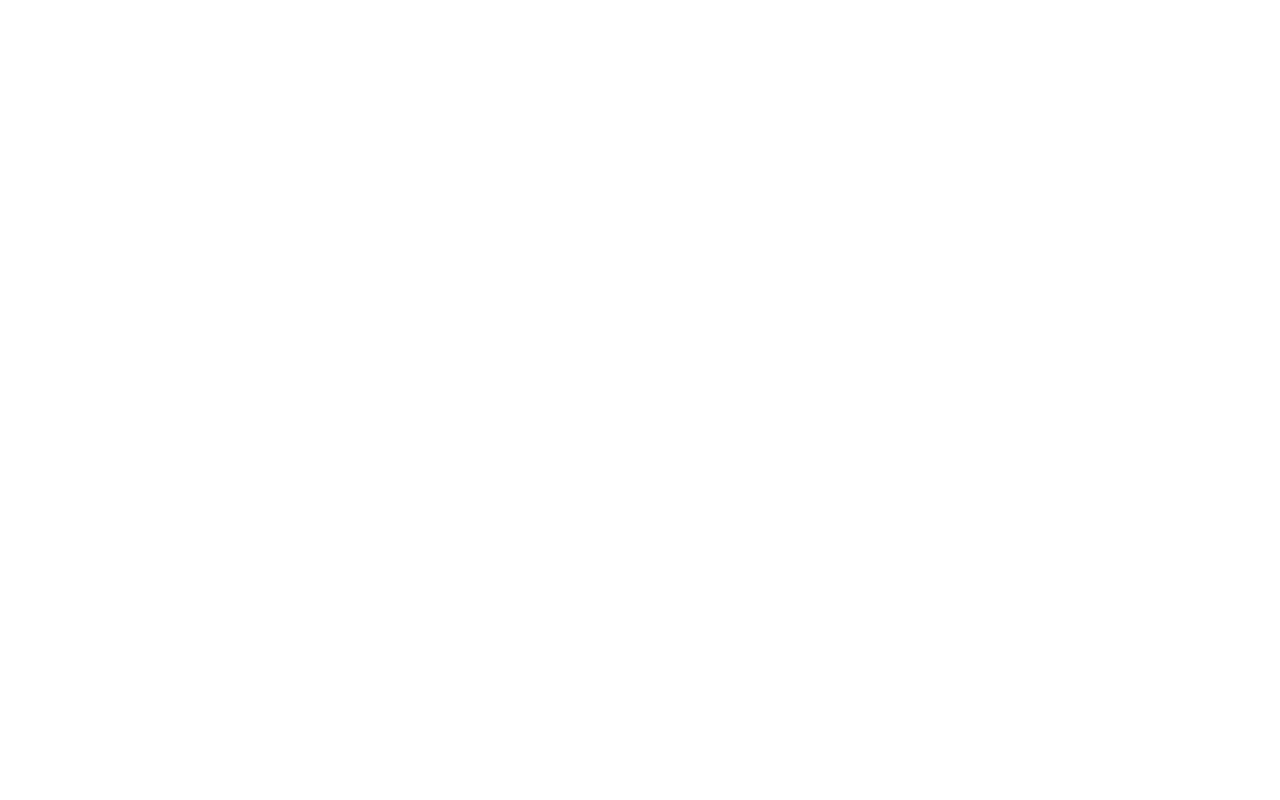
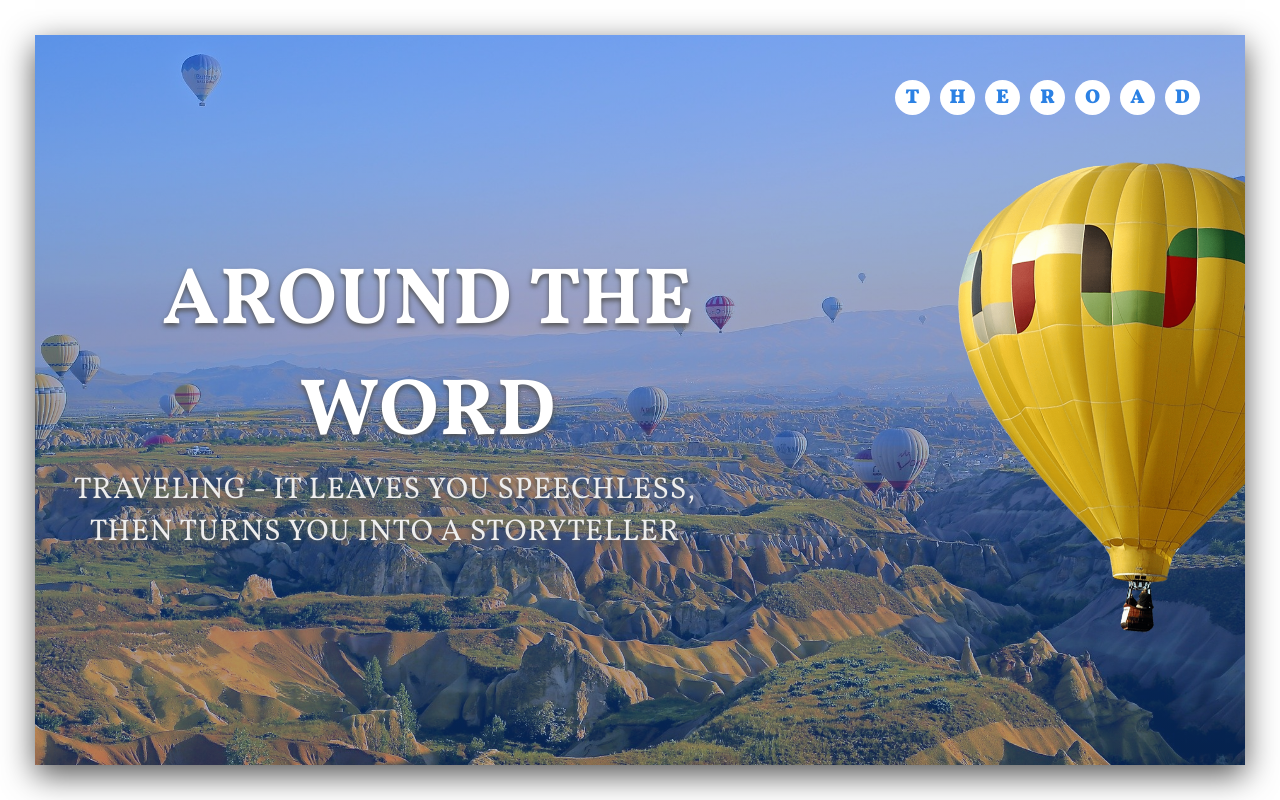
Before and after one commit to RuslanPanasuk/Road, a plain HTML site: page index.html in a window 1280 px wide. Drawn offline with Linux system fonts and the light colour scheme.

Commit message:
add header

```diff
--- a/index.html
+++ b/index.html
@@ -12,7 +12,25 @@
     <title>The Road</title>
   </head>
   <body>
-
+    <div class="container">
+      <header class="header center">
+        <div class="header-text">
+          <h1 class="heading">Around the word</h1>
+          <p class="header-paragraph">Traveling - it leaves you speechless, then turns you into a storyteller</p>
+        </div>
+        <img src="images/air-balloon.png" alt="Header Image" class="header-img">
+        <div class="logo">
+          <h1>
+            <span class="center">t</span>
+            <span class="center">h</span>
+            <span class="center">e</span>
+            <span class="center">r</span>
+            <span class="center">o</span>
+            <span class="center">a</span>
+            <span class="center">d</span>
+          </h1>
+        </div>
+      </header>
     </div>
     <script src="script.js"></script>
   </body>
--- a/style.css
+++ b/style.css
@@ -25,3 +25,141 @@ html {
   justify-content: center;
   align-items: center;
 }
+
+.container {
+  background-color: var(--secondary-color);
+  margin: 3.5rem;
+  box-shadow: 0 1rem 3rem var(--grey-color);
+
+  overflow: hidden;
+}
+
+
+/*----Header ----------------------------------------------*/
+
+.header {
+  position: relative;
+  width: 100%;
+  height: calc(100vh - 7rem);
+  background: linear-gradient(rgba(18, 113, 255, 0.5), rgba(18, 113, 255, 0.3)), url(images/header-bg.jpg) center no-repeat;
+  background-size: cover;
+
+
+  perspective: 100rem;
+}
+
+.header-text {
+  text-align: center;
+  text-transform: uppercase;
+  letter-spacing: 0.1rem;
+  text-shadow: 0 0.3rem 0.5rem var(--grey-color);
+}
+
+.heading {
+  font-size: 8rem;
+  color: var(--white-color);
+}
+
+.header-paragraph {
+  max-width: 70rem;
+  font-size: 3rem;
+  font-weight: 500;
+  color: var(--secondary-color);
+}
+
+.logo {
+  position: absolute;
+  top: 4rem;
+  right: 4rem;
+}
+
+.logo h1 {
+  display: flex;
+}
+
+.logo h1 span {
+  width: 3.5rem;
+  height: 3.5rem;
+  font-size: 2rem;
+  font-weight: 900;
+  color: var(--primary-color);
+  text-transform: uppercase;
+  background-color: var(--white-color);
+  margin: 0.5rem;
+  border-radius: 50%;
+}
+
+/*----Animation letters ----------------------------------------------*/
+
+.logo h1 span:nth-child(1) {
+  animation: drop-letters 5s 0.1s infinite;
+}
+.logo h1 span:nth-child(2) {
+  animation: drop-letters 5s 0.2s infinite;
+}
+.logo h1 span:nth-child(3) {
+  animation: drop-letters 5s 0.3s infinite;
+}
+.logo h1 span:nth-child(4) {
+  animation: drop-letters 5s 0.4s infinite;
+}
+.logo h1 span:nth-child(5) {
+  animation: drop-letters 5s 0.5s infinite;
+}
+.logo h1 span:nth-child(6) {
+  animation: drop-letters 5s 0.6s infinite;
+}
+.logo h1 span:nth-child(7) {
+  animation: drop-letters 5s 0.7s infinite;
+}
+
+@keyframes drop-letters {
+  0% {
+    transform: translateY(0);
+  }
+  10% {
+    transform: translateY(0);
+  }
+  15% {
+    transform: translateY(-100%);
+  }
+  20% {
+    transform: translateY(0);
+  }
+  100% {
+    transform: translateY(0);
+  }
+}
+
+
+/*----Animation image ----------------------------------------------*/
+
+
+.header-img {
+  width: 35%;
+
+  animation: image-float 150s infinite;
+}
+
+@keyframes image-float {
+  0% {
+    transform: translateZ(40rem);
+    opacity: 1;
+  }
+  40% {
+    transform: translateZ(-500rem) translateX(150rem);
+    opacity: 0.8;
+  }
+  70% {
+    transform: translateZ(-1500rem) translateX(800rem);
+    opacity: 0.6;
+  }
+  80% {
+    transform: translateZ(-50rem) translateX(100rem);
+    opacity: 0.8;
+  }
+  100% {
+    transform: translateZ(40rem);
+    opacity: 1;
+  }
+}
```
